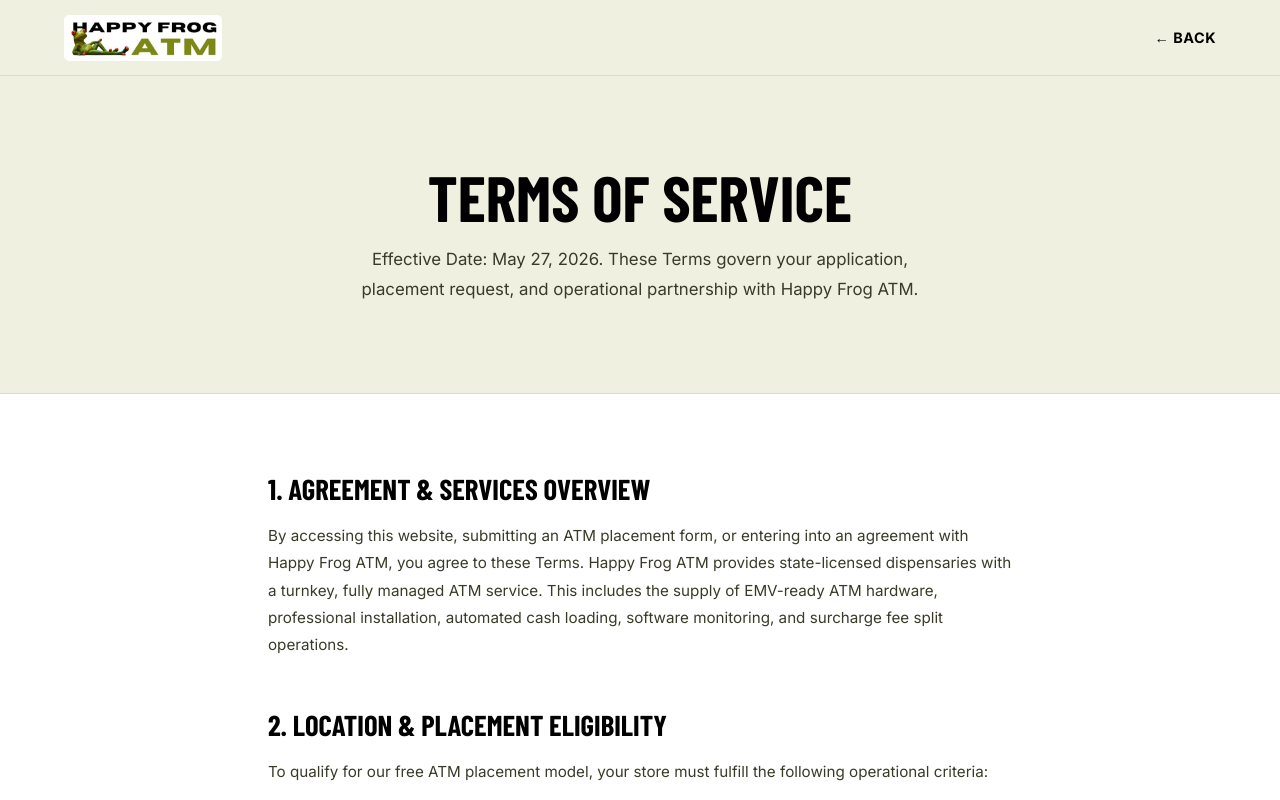
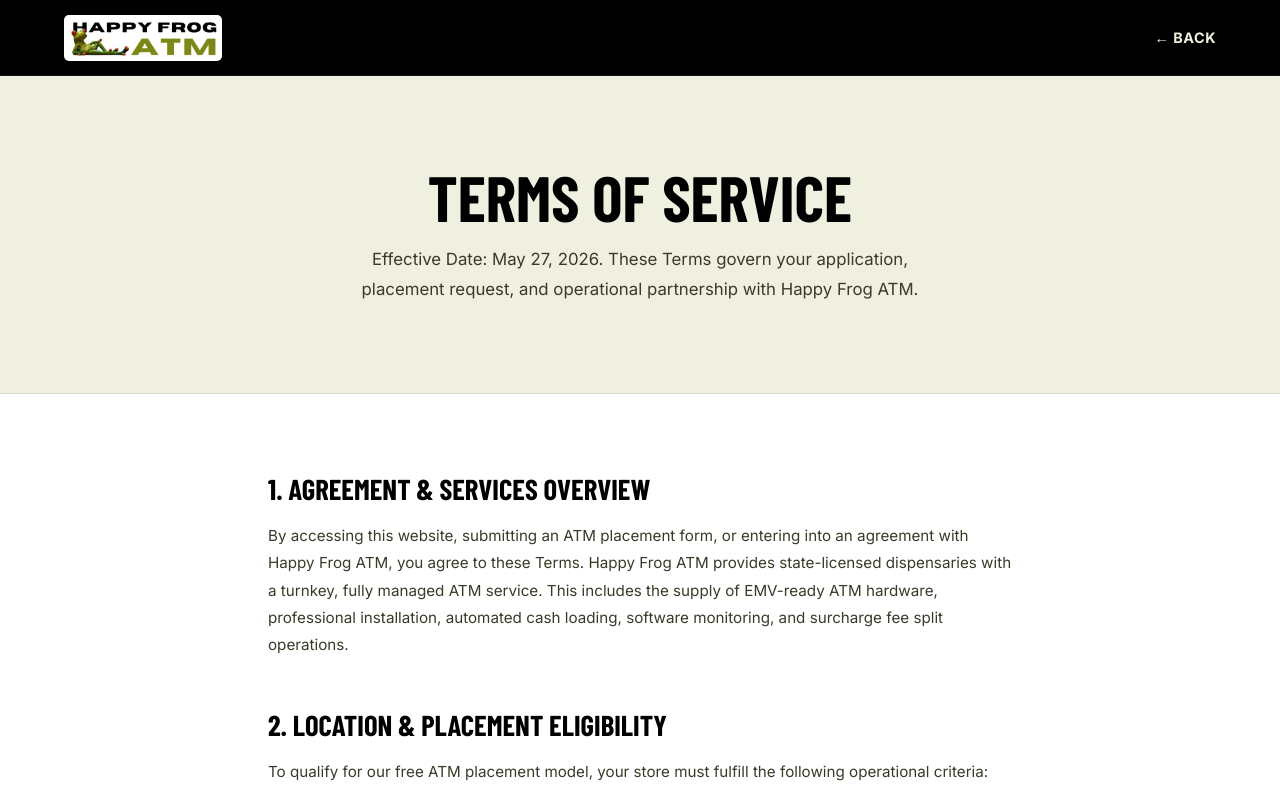
Before and after one commit to Idea-Fueled/happy-frog-atm, a Next.js app in the folder happyfrog-nextjs/: page /terms in a window 1280 px wide. Shown: the top 800 px of the page. Built offline with nearby package versions, Linux system fonts and the light colour scheme; a web font is replaced by a local one.

Commit message:
feat: apply black background to legal page navbar matching main site theme

```diff
--- a/happyfrog-nextjs/app/globals.css
+++ b/happyfrog-nextjs/app/globals.css
@@ -1851,17 +1851,17 @@
 
 /* ── LEGAL PAGES ── */
 .legal-back-bar {
-  background: var(--cream);
+  background: var(--ink);
   height: 76px;
   display: flex;
   align-items: center;
   justify-content: space-between;
   padding: 0 clamp(1.5rem, 5vw, 4rem);
-  border-bottom: 1px solid var(--g3);
+  border-bottom: 1px solid rgba(255, 255, 255, .08);
 }
 
 .back-btn {
-  color: var(--ink);
+  color: var(--cream);
   text-decoration: none;
   font-size: .9rem;
   font-weight: 700;
@@ -1875,7 +1875,7 @@
 }
 
 .back-btn:hover {
-  color: var(--olive3);
+  color: var(--olive2);
 }
 
 .legal-hero {
```
